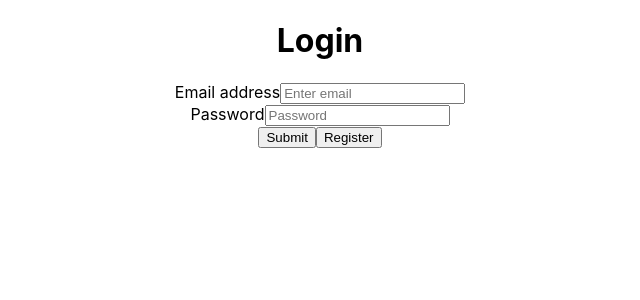
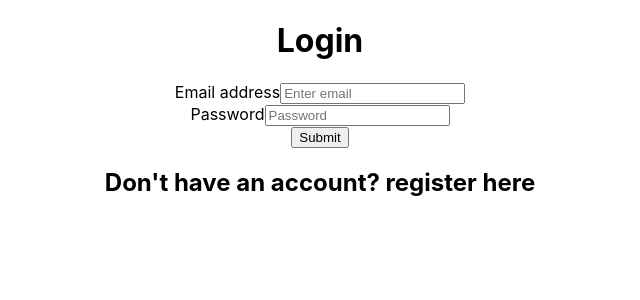
Before and after one commit to Brahim-0/soen343, a React (Create React App) app: page / in a window 1280 px wide. Shown: the top 300 px of the page, without its empty margins (320-960 px from the left). Built offline with nearby package versions, Linux system fonts and the light colour scheme.

Commit message:
fixed a bug and added commennts

```diff
--- a/public/index.html
+++ b/public/index.html
@@ -24,7 +24,7 @@
       work correctly both with client-side routing and a non-root public URL.
       Learn how to configure a non-root public URL by running `npm run build`.
     -->
-    <title>React App</title>
+    <title>Travel Club</title>
   </head>
   <body>
     <noscript>You need to enable JavaScript to run this app.</noscript>
--- a/src/App.js
+++ b/src/App.js
@@ -3,44 +3,45 @@ import React, { useState } from 'react';
 import { Container, Row, Col, Form, Button } from 'react-bootstrap';
 
 
-
-
-
-
-
 function App() {
   const [registerpage, setRegisterpage] = useState(false);
 
+  //function to check the validity of email input
   function isValidEmail(email) {
     const emailRegex = /^[^\s@]+@[^\s@]+\.[^\s@]+$/;
     return emailRegex.test(email);
   }
 
-
+ //function to check the validity of names
   function hasNumber(str) {
     return /\d/.test(str);
   }
 
+  //function to check the validity of the date of birth
   function isOver18Years(dateStr) {
     const inputDate = new Date(dateStr);
     const currentDate = new Date();
     const diff = currentDate.getTime() - inputDate.getTime();
-
+    console.log(dateStr=="")
     const diffYears = diff / (1000 * 60 * 60 * 24 * 365.25); // Approximate number of years (leap year is taken into account)
     return diffYears >= 18;
   }
 
+  //function to check the validity of dates
   function IsValidDate(dateStr) {
     const inputDate = new Date(dateStr);
     const currentDate = new Date();
     return inputDate > currentDate;
 
   }
+
+  //function to check the validity of password
   function isValidPassword(password) {
     const passwordRegex = /^(?=.*\d)(?=.*[a-z])(?=.*[A-Z])(?=.*[-+_!@#$%^&*.,?])[0-9a-zA-Z-+_!@#$%^&*.,?]{8,}$/;
     return passwordRegex.test(password);
   }
 
+  //variable
   const [password, setPassword] = useState('');
   const [firstName, setFirstName] = useState('');
   const [lastName, setLastName] = useState('');
@@ -49,7 +50,7 @@ function App() {
   const [email, setEmail] = useState('');
 
 
-
+  //function to handle the submission of the login form
   const handleLoginSubmit = (event) => {
     event.preventDefault();
     const login_data = {
@@ -73,6 +74,7 @@ function App() {
     }
 
   };
+  //function to handle signup form submission
   const handleSignUpSubmit = (event) => {
     event.preventDefault();
     // Handle registration logic here
@@ -84,6 +86,8 @@ function App() {
       email_address: email,
       user_password: password
     };
+
+
     // validation
     let alert_message = ""
     if ((newData.first_name === "")
@@ -91,7 +95,8 @@ function App() {
       || (newData.user_password === "")
       || (newData.location === "")
     ) {
-      alert("no empty fields")
+      alert_message += "no empty fields.\n"
+
     }
     if (hasNumber(newData.first_name)) {
       alert_message += "first name can not a number.\n"
@@ -102,7 +107,7 @@ function App() {
       console.log(alert_message)
     }
 
-    if (IsValidDate(newData.birth_date)) {
+    if (IsValidDate(newData.birth_date) || newData.birth_date=="") {
       alert_message += "Incorrect Date.\n"
       console.log(alert_message)
     } else {
@@ -143,18 +148,18 @@ function App() {
       // Store the updated array back in local storage
       const jsonArray = JSON.stringify(myArray)
       localStorage.setItem('myArray', jsonArray);
+      setRegisterpage(false)
+
     }
 
     if (alert_message !== "") {
       alert(alert_message)
     }
 
-    setRegisterpage(false)
 
   };
-  // const data = localStorage.getItem('data');
-  // const jsonData = JSON.stringify(data);
-  // console.log(jsonData);
+
+
   return (
 
     (registerpage !== true) ?
@@ -188,9 +193,11 @@ function App() {
                 <Button variant="primary" type="submit" className="w-100 mt-3">
                   Submit
                 </Button>
-                <Button variant="red" className="w-100 mt-3" onClick={() => { setRegisterpage(true) }} >
-                  Register
-                </Button>
+                <h2 style={{cursor: 'pointer'}} variant="red" className="w-100 mt-3" onClick={() => { setRegisterpage(true) }} >
+                  Don't have an account? register here
+                </h2>
+
+
               </Form>
             </Col>
           </Row>
@@ -252,6 +259,7 @@ function App() {
                       />
                     </Form.Group>
                   </Col>
+
                   <Col>
                     <Form.Group controlId="formBasicEmail">
                       <Form.Label>Email address</Form.Label>
@@ -281,9 +289,13 @@ function App() {
                 <Button variant="primary" type="submit" className="w-100 mt-3" >
                   Register
                 </Button>
-                <Button variant="red" className="w-100 mt-3" onClick={() => { setRegisterpage(false) }} >
-                  Login
-                </Button>
+                <h2 style={{cursor: 'pointer'}} variant="red" className="w-100 mt-3" onClick={() => { setRegisterpage(false) }} >
+                  Already have an account? login here
+                </h2>
+                <br/>
+                <h5>Note: You must be at least 18 years-old to be eligible to apply</h5>
+
+
               </Form>
             </Col>
           </Row>
```
